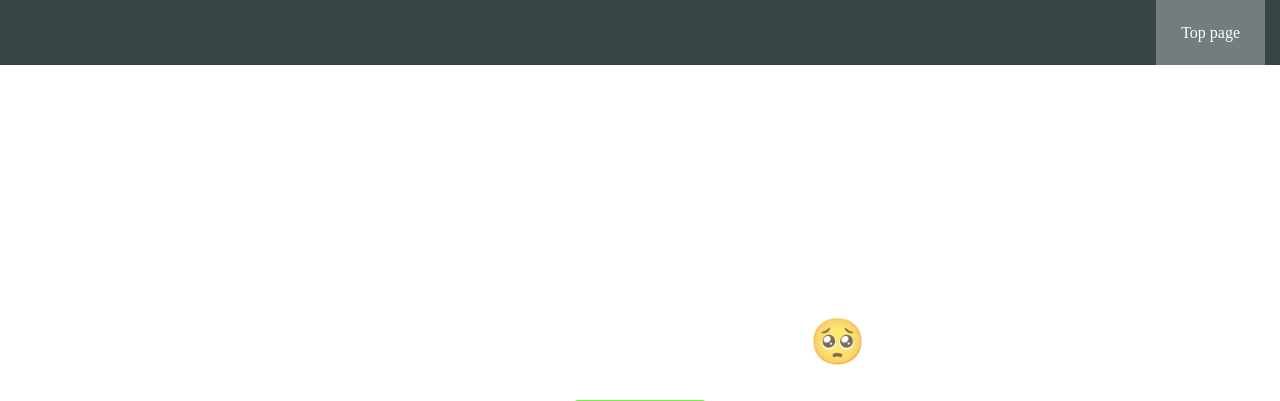
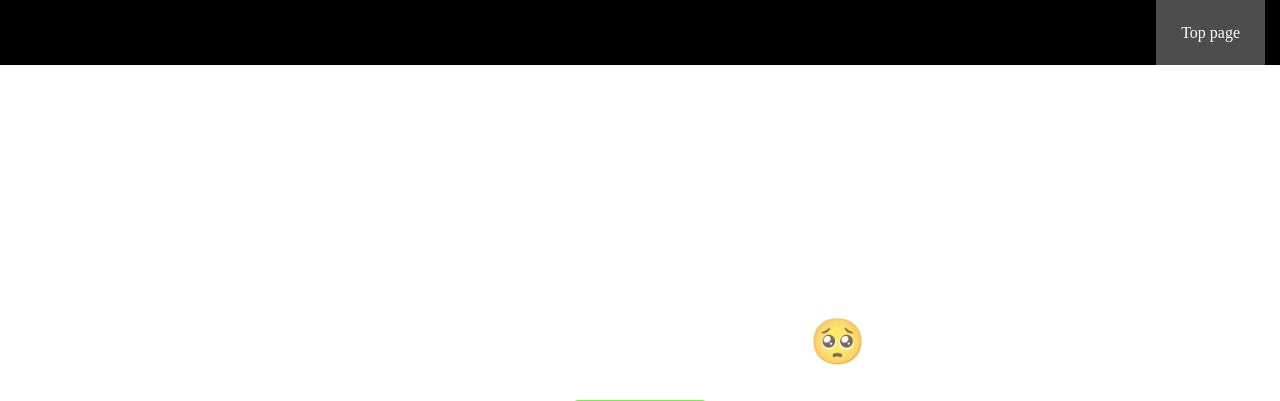
Before and after one commit to key0099/key0099.github.io-, a PHP site: page / in a window 1280 px wide. Shown: the top 401 px of the page. Run offline with PHP 8.4, Linux system fonts and the light colour scheme; some libraries are stand-ins or nearby versions.

Commit message:
Update stylesheet.css

```diff
--- a/stylesheet.css
+++ b/stylesheet.css
@@ -48,7 +48,7 @@ a {
 }
 
 .send-mail {
-  background-color: #f19ca7;
+  background-color: #000000;
   margin-right: 10px;
 }
 
@@ -75,7 +75,7 @@ a {
 header {
   height: 65px;
   width: 100%;
-  background-color: rgba(34, 49, 52, 0.9);
+  background-color: #000000;
   position: fixed;
   top: 0;
   z-index: 10;
```
